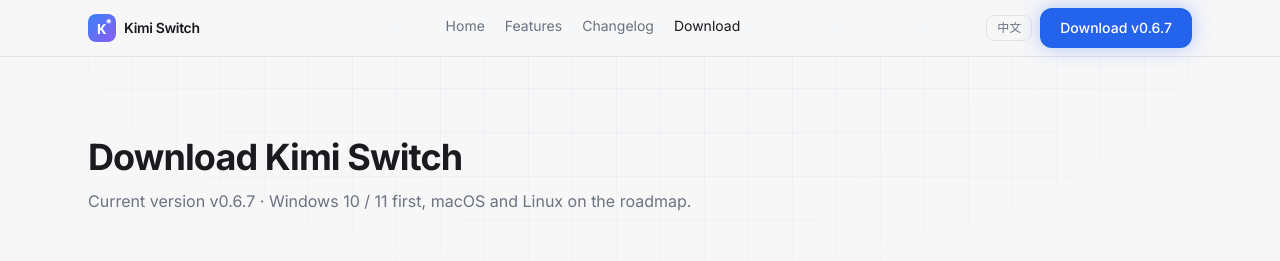
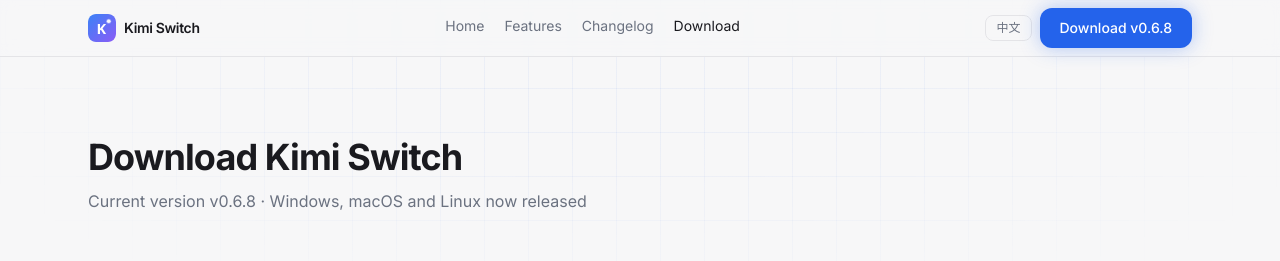
Before and after one commit to billowliu2/KimiSwitch, a React (Vite) app in the folder website/: page /KimiSwitch/download in a window 1280 px wide. Shown: the top 261 px of the page. Built offline with nearby package versions, Linux system fonts and the light colour scheme.

Commit message:
feat(website): 版本号更新到 v0.6.8 + 更新日志内置 v0.6.8 条目
- Nav 下载按钮 / 下载页副标题 / 三平台已发布文案
- 内置更新日志补 v0.6.8（GitHub API 不可达时兜底也能看到最新版本说明）

```diff
--- a/website/src/i18n.tsx
+++ b/website/src/i18n.tsx
@@ -16,7 +16,7 @@ const zh = {
     performance: "性能",
     changelog: "更新日志",
     download: "下载",
-    downloadBtn: "下载 v0.6.7",
+    downloadBtn: "下载 v0.6.8",
   },
   hero: {
     badge: "开源 MIT · Windows 10 / 11",
@@ -141,6 +141,16 @@ const zh = {
     fallbackNote: "内置版本记录",
     entries: [
       {
+        version: "v0.6.8",
+        date: "2026-08-01",
+        items: [
+          "仪表盘加载提速：models.dev 快照移出主 bundle，异步加载不阻塞首帧",
+          "Rust 价格索引启动时后台预热；get_summary 扫描结果 8 秒缓存",
+          "k3-256k 按 k3 牌价计费",
+          "官网更新：Kimi 风格重设计、中英文切换、更新日志同步 GitHub Releases、三平台下载",
+        ],
+      },
+      {
         version: "v0.6.7",
         date: "2026-08-01",
         items: [
@@ -234,7 +244,7 @@ const zh = {
   },
   download: {
     title: "下载 Kimi Switch",
-    subtitle: "当前版本 v0.6.7 · Windows 10 / 11 主推，macOS 与 Linux 路线图上。",
+    subtitle: "当前版本 v0.6.8 · Windows / macOS / Linux 三平台已发布",
     autoUpdate: "应用内置自动检测更新，新版本发布后在设置页一键升级。",
     ready: "已发布",
     wip: "开发中",
@@ -302,7 +312,7 @@ const en: Dict = {
     performance: "Performance",
     changelog: "Changelog",
     download: "Download",
-    downloadBtn: "Download v0.6.7",
+    downloadBtn: "Download v0.6.8",
   },
   hero: {
     badge: "Open source MIT · Windows 10 / 11",
@@ -427,6 +437,16 @@ const en: Dict = {
     fallbackNote: "Built-in release notes",
     entries: [
       {
+        version: "v0.6.8",
+        date: "2026-08-01",
+        items: [
+          "Dashboard speedup: models.dev snapshot moved out of the main bundle, async load without blocking first paint",
+          "Rust price index warmed in the background at startup; get_summary scan cached for 8s",
+          "k3-256k billed at the k3 list price",
+          "Website refresh: Kimi-style redesign, zh/en switch, changelog synced from GitHub Releases, downloads for all three platforms",
+        ],
+      },
+      {
         version: "v0.6.7",
         date: "2026-08-01",
         items: [
@@ -520,7 +540,7 @@ const en: Dict = {
   },
   download: {
     title: "Download Kimi Switch",
-    subtitle: "Current version v0.6.7 · Windows 10 / 11 first, macOS and Linux on the roadmap.",
+    subtitle: "Current version v0.6.8 · Windows, macOS and Linux now released",
     autoUpdate: "Built-in update detection: upgrade in one click from Settings when a new version ships.",
     ready: "Available",
     wip: "In development",
```
